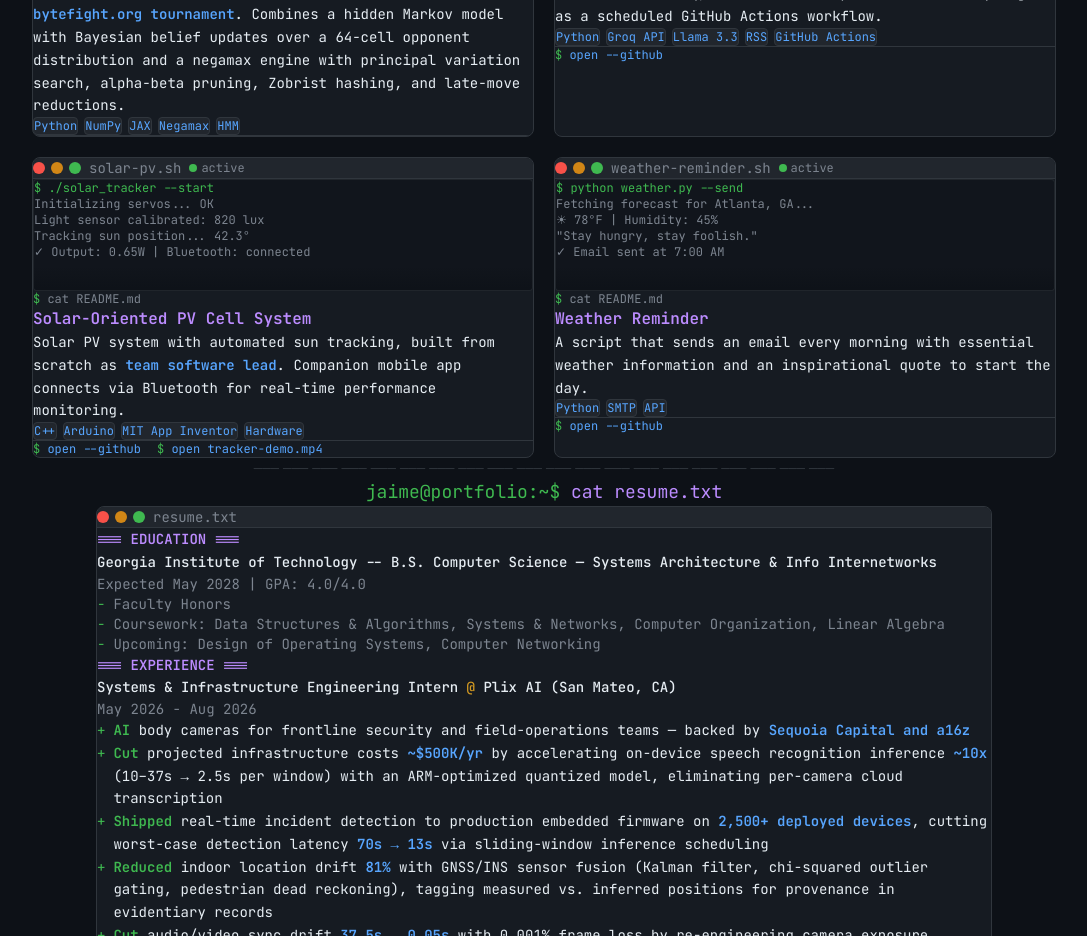
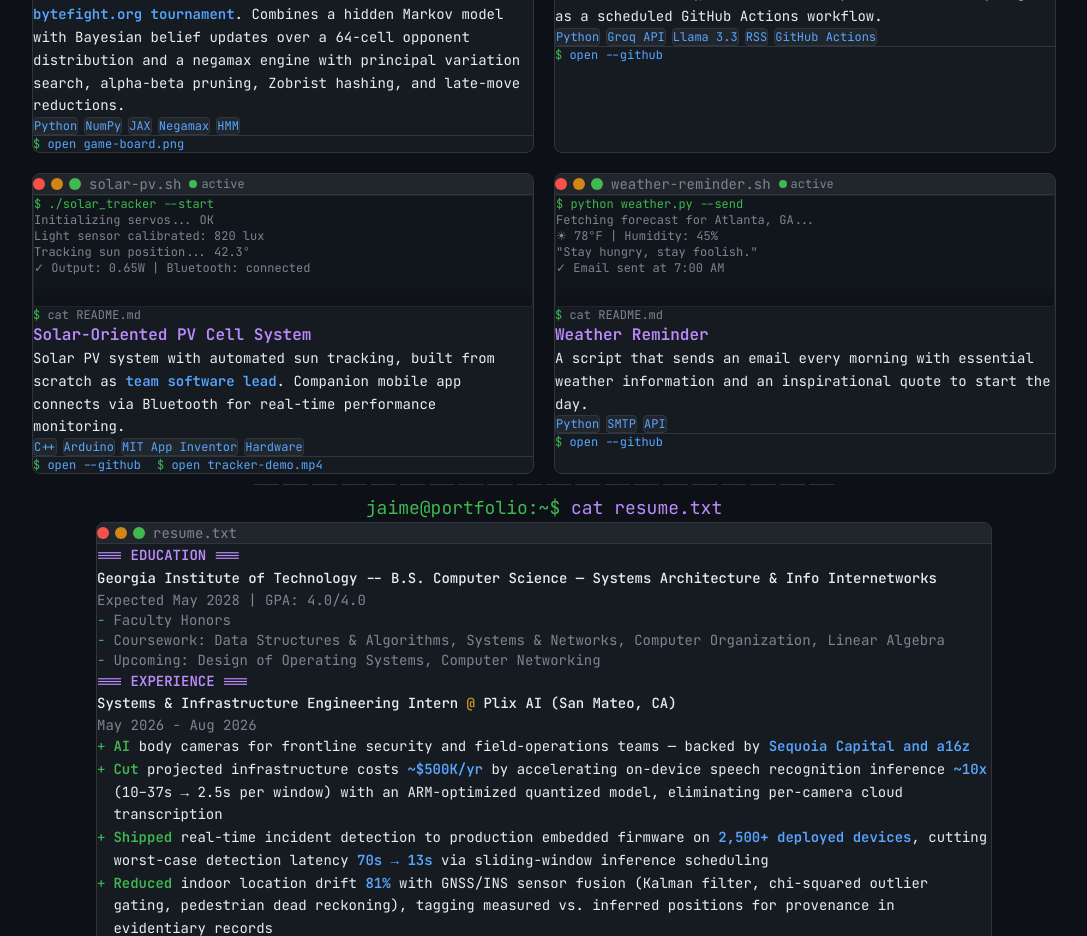
Before and after one commit to JaimeJr1/Portfolio, a React (Vite) app: page / in a window 1280 px wide. Shown: the part 1860-2796 px from the top of the page, without its empty margins (96-1183 px from the left). Built offline with nearby package versions, Linux system fonts and the light colour scheme.

Commit message:
Add RatonPerez game board image to tournament agent card

```diff
--- a/src/data/projects.js
+++ b/src/data/projects.js
@@ -58,6 +58,12 @@ export const projects = [
     tech: ['Python', 'NumPy', 'JAX', 'Negamax', 'HMM'],
     github: null,
     live: null,
+    image: {
+      src: 'images/projects/ratonperez-board.png',
+      thumb: 'images/projects/ratonperez-board-thumb.jpg',
+      alt: 'RatonPerez mid-match on the bytefight.org board — the agent tracks the hidden rat over a 64-cell Bayesian belief grid while collecting cheese',
+      label: 'game-board.png',
+    },
     status: 'active',
     featured: true,
     color: '#d29922',
```
Also changed, not shown: public/images/projects/ratonperez-board-thumb.jpg (added), public/images/projects/ratonperez-board.png (added).
